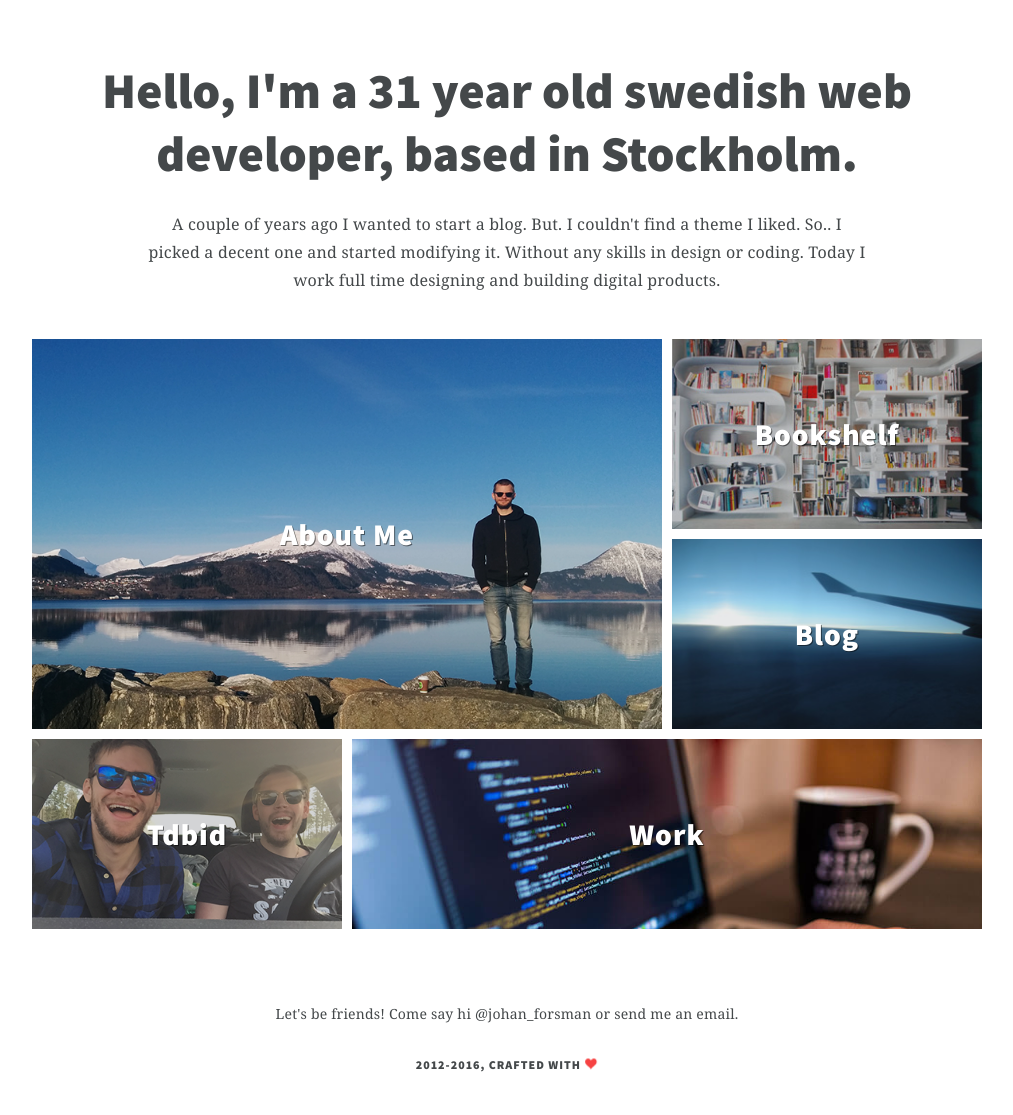
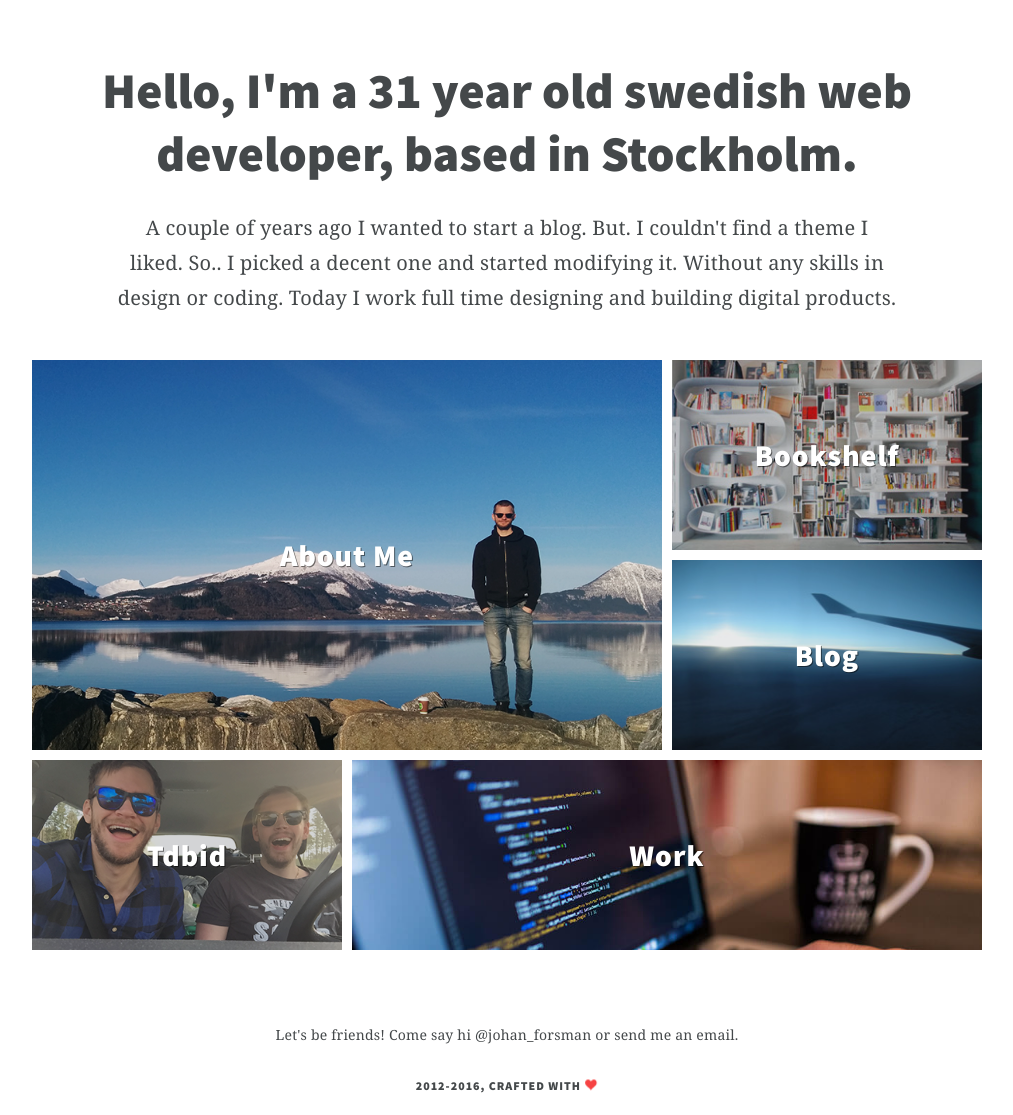
Before and after one commit to Orsman/orsman.github.io, a Jekyll site: the page built from index.html, in a window 1280 px wide. Shown: the whole page, without its empty margins (133-1146 px from the left). Built offline with Jekyll 4.4.1, drawn with Linux system fonts in a browser that asks for light colours; before the commit the page ends 1094 px from its top, so only the background shows below that.

Commit message:
removed font-size on presentation and changed content-width

```diff
--- a/_sass/_base.scss
+++ b/_sass/_base.scss
@@ -185,7 +185,6 @@ aside {
   p {
     max-width: $content-width;
     margin: 0 auto;
-    font-size: 16px;
   }
 
   @media (min-width: $mobile-breakpoint) {
--- a/css/main.scss
+++ b/css/main.scss
@@ -9,7 +9,7 @@ $base-font-size:        18px;
 $small-font-size:       $base-font-size * 0.875;
 $base-line-height:      1.5;
 
-$content-width:         720px;
+$content-width:         780px;
 $spacing-unit:          30px;
 
 $text-color:            #44484a;
@@ -18,7 +18,6 @@ $code-background:       #F3F3F9;
 
 $grey-color:            #d2d2d2;
 $grey-color-light:      lighten($grey-color, 10%);
-
 
 $max-width:             960px;
 $mobile-breakpoint:     600px;
```
